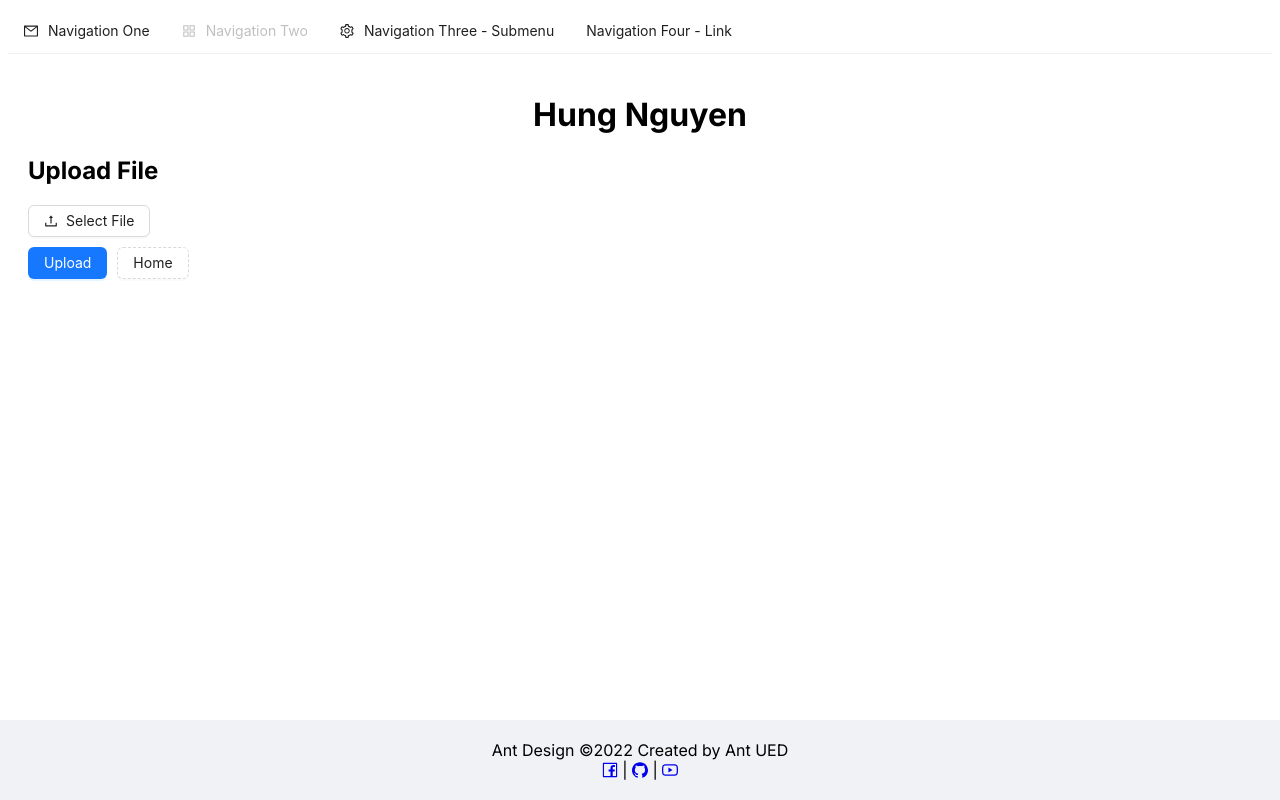
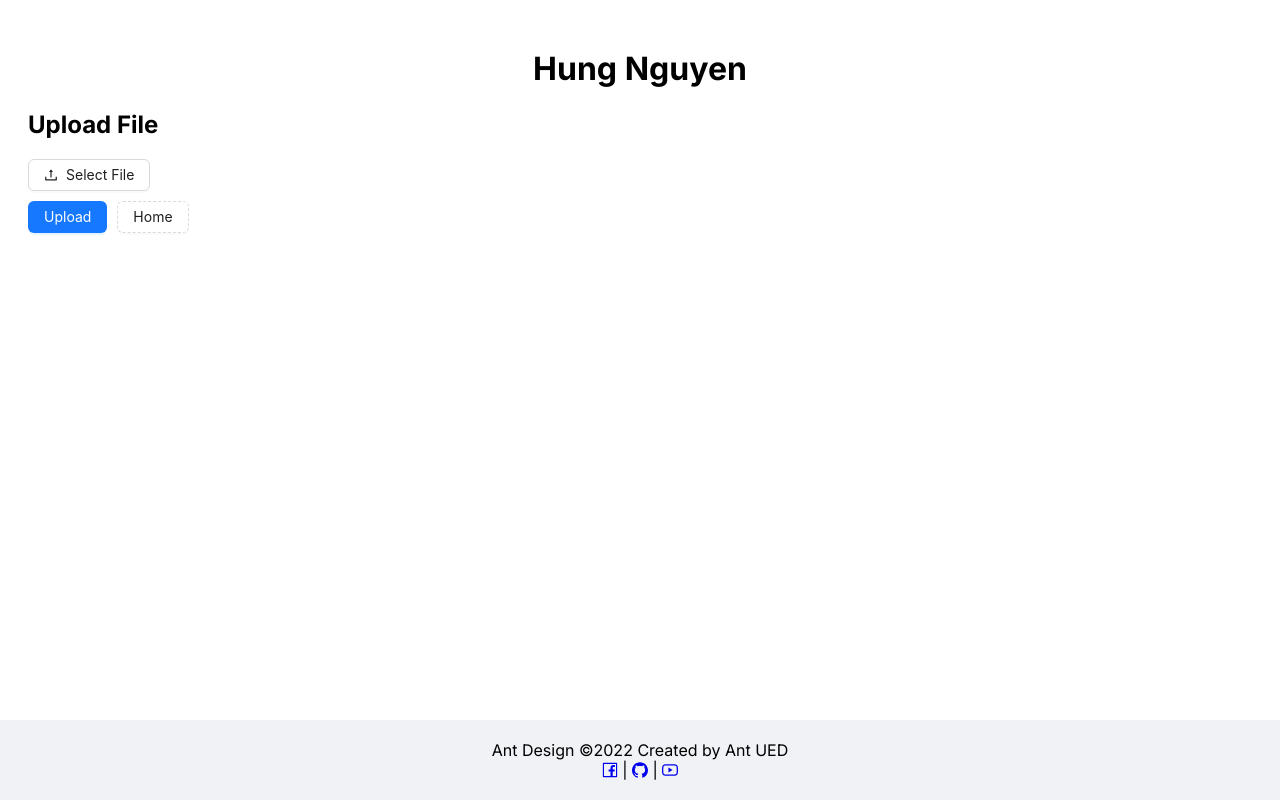
Before and after one commit to MeGaOne47/FeDeploy, a Next.js app: page /UploadPage in a window 1280 px wide. Built offline with nearby package versions, Linux system fonts and the light colour scheme.

Commit message:
Update: hide component header

```diff
--- a/app/layout.tsx
+++ b/app/layout.tsx
@@ -5,8 +5,6 @@ import type { Metadata } from "next";
 import { Inter } from "next/font/google";
 
 const inter = Inter({ subsets: ["latin"] });
-
-const metadataBase = new URL("https://www.vjp-connect.com/_next/image?url=%2F_next%2Fstatic%2Fmedia%2Flogobanner.dcf00dbd.png&w=3840&q=75");
 
 export const metadata: Metadata = {
   title: "Hung Nguyen",
@@ -24,7 +22,6 @@ export const metadata: Metadata = {
       },
     ],
   },
-  metadataBase: metadataBase,
 };
 
 export default function RootLayout({
@@ -37,7 +34,7 @@ export default function RootLayout({
       <meta name="google-site-verification" content="nmnsgjnJTG_EFzE9fyE8eVRXVSMix03TWrG4UqMj95E" />
       <body>
         <div lang="en" className={inter.className}>
-          <HeaderComponent/>
+          {/* <HeaderComponent/> */}
             {children}
             <SpeedInsights/>
           <FooterComponent/>
```
